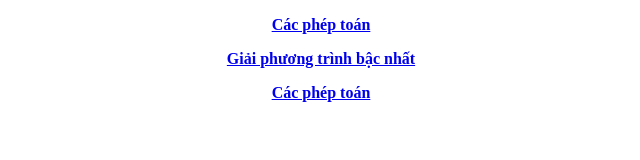
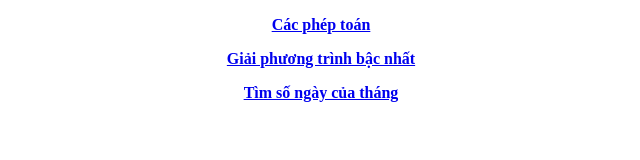
Before and after one commit to phien123/20-09, a plain HTML site: page index.html in a window 1280 px wide. Shown: the full height of the page, 319-959 px from the left. Drawn offline with Linux system fonts and the light colour scheme.

Commit message:
Update index.html

```diff
--- a/index.html
+++ b/index.html
@@ -13,6 +13,6 @@
 <body>
     <a href="phep_toanjvs.html" target="_blank"><p><b> Các phép toán </b></p></a>
     <a href="Pt_bac_nhatjvs.html" target="_blank"><p><b> Giải phương trình bậc nhất </b></p></a>
-    <a href="so_ngay_cua_thangjvs.html" target="_blank"><p><b> Các phép toán </b></p></a>
+    <a href="so_ngay_cua_thangjvs.html" target="_blank"><p><b> Tìm số ngày của tháng </b></p></a>
 </body>
 </html>
```
